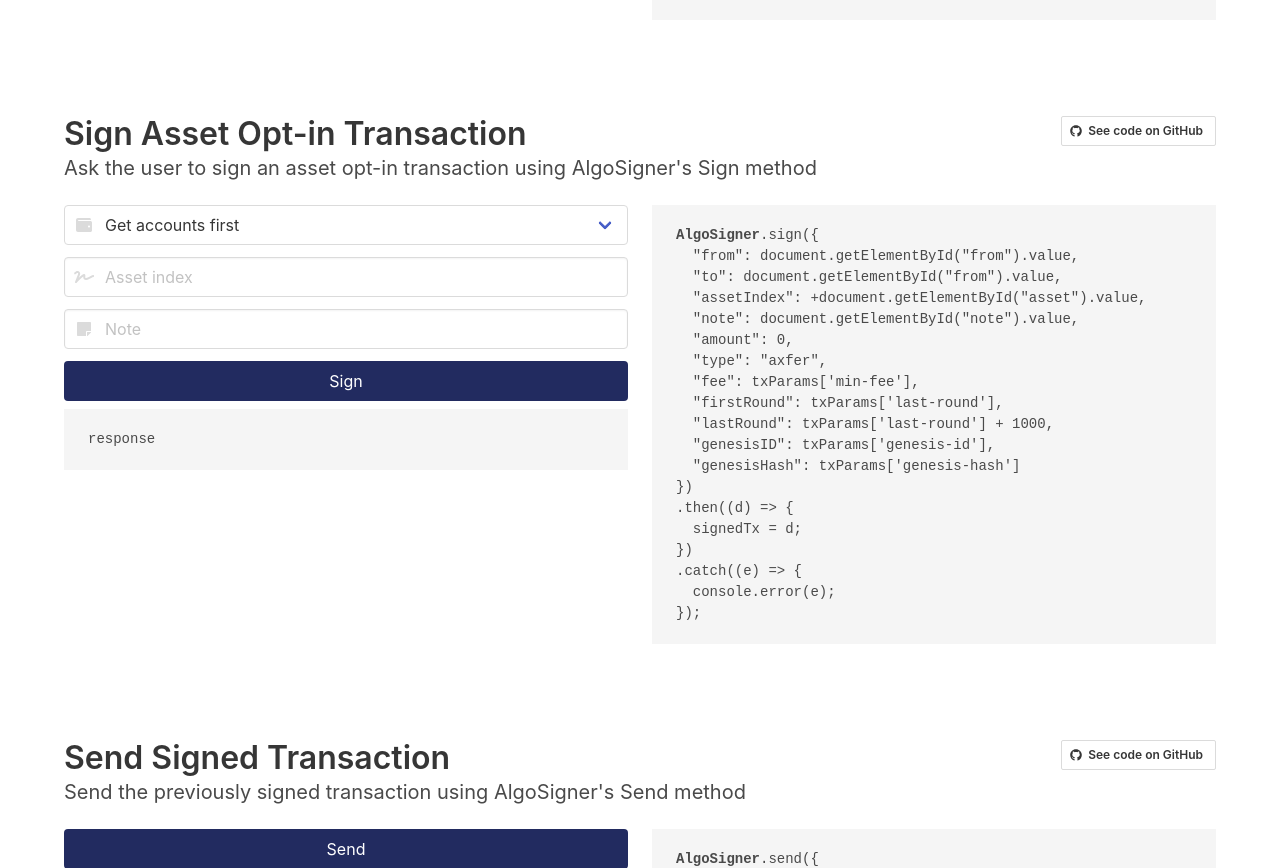
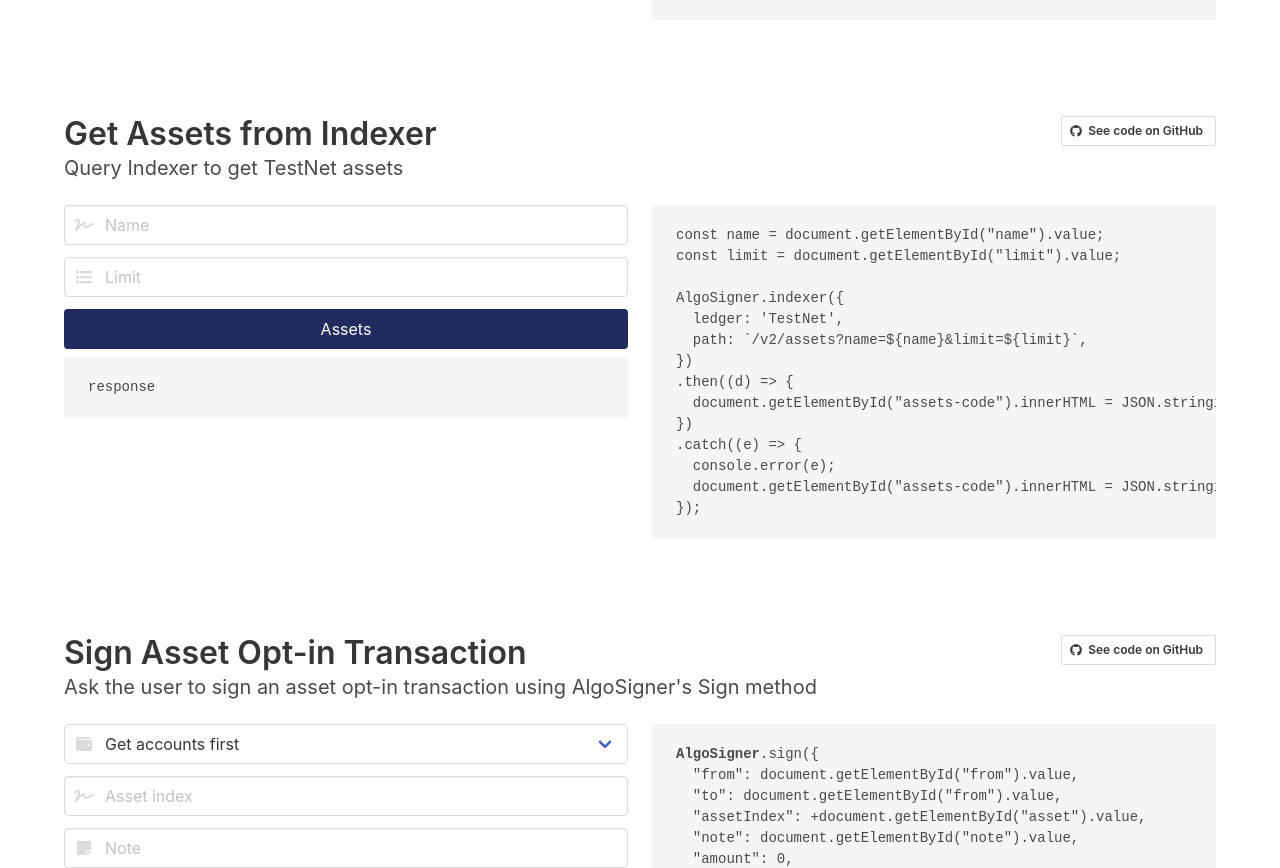
Before and after one commit to PureStake/algosigner-dapp-example, a plain HTML site: page asset-optin.html in a window 1280 px wide. Shown: the part 1205-2073 px from the top of the page. Drawn offline with nearby package versions, Linux system fonts and the light colour scheme; a script that the page names is missing; a small style sheet from the web is missing.

Commit message:
Added assets search in asset opt in page

```diff
--- a/asset-optin.html
+++ b/asset-optin.html
@@ -141,6 +141,64 @@
     </div>
   </section>
   <!-- /PARAMS -->
+
+  <!-- ASSETS -->
+  <section class="section">
+    <div class="container">
+      <h1 class="title">
+        Get Assets from Indexer
+        <a class="button is-small is-pulled-right" target="_blank" rel="noopener noreferrer" href="https://github.com/PureStake/algosigner-dapp-example/blob/master/index.html#272">
+          <span class="icon is-small">
+            <i class="fab fa-github"></i>
+          </span>
+          <span>See code on GitHub</span>
+        </a>
+      </h1>
+      <p class="subtitle">
+        Query Indexer to get TestNet assets
+      </p>
+
+      <div class="columns">
+        <div class="column">
+          <div class="field">
+            <p class="control has-icons-left">
+              <input class="input" id="name" placeholder="Name">
+              <span class="icon is-small is-left">
+                <i class="fas fa-signature"></i>
+              </span>
+            </p>
+          </div>
+          <div class="field">
+            <p class="control has-icons-left">
+              <input class="input" id="limit" placeholder="Limit">
+              <span class="icon is-small is-left">
+                <i class="fas fa-list"></i>
+              </span>
+            </p>
+          </div>
+          <button class="button is-primary is-fullwidth" id="assets">Assets</button>
+          <pre class="mt-2"><code class="JSON" id="assets-code">response</code></pre>
+        </div>
+        <div class="column">
+<pre><code class="js">const name = document.getElementById("name").value;
+const limit = document.getElementById("limit").value;
+
+AlgoSigner.indexer({
+  ledger: 'TestNet',
+  path: `/v2/assets?name=${name}&limit=${limit}`,
+})
+.then((d) => {
+  document.getElementById("assets-code").innerHTML = JSON.stringify(d);
+})
+.catch((e) => {
+  console.error(e);
+  document.getElementById("assets-code").innerHTML = JSON.stringify(e);
+});</code></pre>
+        </div>
+      </div>
+    </div>
+  </section>
+  <!-- /ASSETS -->
 
   <!-- SIGN -->
   <section class="section">
@@ -337,6 +395,28 @@
       });
     }
 
+    function assets(){
+      let assetsCodeElem = document.getElementById("assets-code");
+
+      const name = document.getElementById("name").value;
+      const limit = document.getElementById("limit").value;
+
+      AlgoSigner.indexer({
+        ledger: 'TestNet',
+        path: `/v2/assets?name=${name}&limit=${limit}`,
+      })
+      .then((d) => {
+        assetsCodeElem.innerHTML = JSON.stringify(d, null, 2);
+      })
+      .catch((e) => {
+        console.error(e);
+        assetsCodeElem.innerHTML = JSON.stringify(e, null, 2);
+      })
+      .finally(() => {
+        hljs.highlightBlock(assetsCodeElem);
+      });
+    }
+
     function sign(){
       let signCodeElem = document.getElementById("sign-code");
 
@@ -389,6 +469,7 @@
     document.getElementById('connect').addEventListener("click", connect);
     document.getElementById('accounts').addEventListener("click", accounts);
     document.getElementById('params').addEventListener("click", params);
+    document.getElementById('assets').addEventListener("click", assets);
     document.getElementById('sign').addEventListener("click", sign);
     document.getElementById('send').addEventListener("click", send);
   </script>
```
